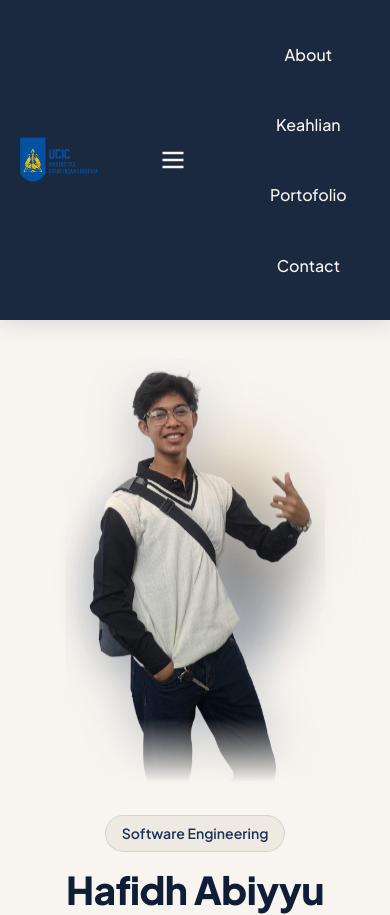
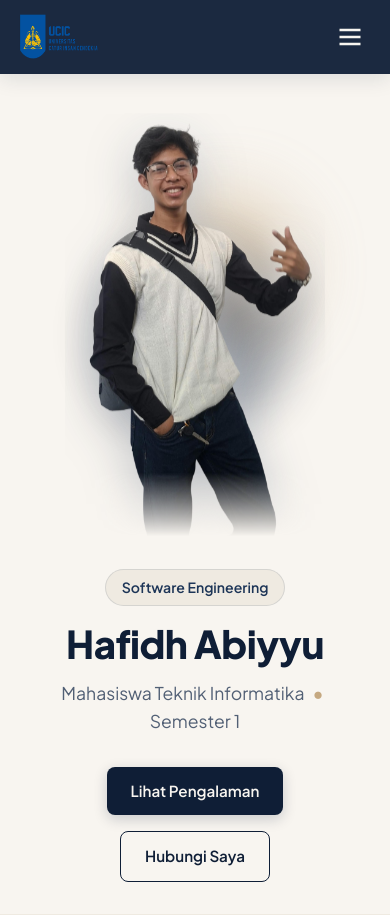
Before and after one commit to abiy001/CV-web, a plain HTML site: page index.html in a window 390 px wide. Shown: the top 915 px of the page. Drawn offline with Linux system fonts and the light colour scheme.

Commit message:
fixing menu bar

```diff
--- a/index.html
+++ b/index.html
@@ -24,12 +24,11 @@
             <input type="checkbox" id="menu-toggle" class="menu-toggle">
             <label for="menu-toggle" class="burger-btn" aria-label="Buka Menu">
                 <svg xmlns="http://www.w3.org/2000/svg" width="28" height="28" fill="currentColor" viewBox="0 0 24 24">
-                    <!--Boxicons v3.0.8 https://boxicons.com | License https://docs.boxicons.com/free-->
                     <path d="M3 5h18v2H3zm0 6h18v2H3zm0 6h18v2H3z"></path>
                 </svg>
             </label>
 
-            <nav>
+            <nav class="nav-menu">
                 <ul class="nav-links">
                     <li><a href="#about">About</a></li>
                     <li><a href="#skills">Keahlian</a></li>
--- a/style.css
+++ b/style.css
@@ -158,25 +158,26 @@ body {
     width: 100%;
 }
 
-/* Responsif Tablet & Mobile */
+/* Responsif Tablet & Mobile (Letakkan di paling bawah style.css) */
 @media (max-width: 768px) {
     .nav-container {
         padding: 0 1.2rem;
     }
 
-    /* Tampilkan Ikon Burger di Layar HP */
+    /* Tampilkan ikon burger di pojok kanan */
     .burger-btn {
         display: flex;
         align-items: center;
         justify-content: center;
+        margin-left: auto;
     }
 
-    .menu-toggle:checked+.burger-btn {
+    .menu-toggle:checked + .burger-btn {
         color: var(--accent-gold);
         background-color: rgba(255, 255, 255, 0.1);
     }
 
-    /* Menu Dropdown Tersembunyi Secara Default */
+    /* Sembunyikan dropdown menu secara default */
     .nav-menu {
         position: absolute;
         top: 100%;
@@ -192,8 +193,8 @@ body {
         box-shadow: 0 12px 24px rgba(15, 30, 54, 0.25);
     }
 
-    /* Tampilkan Menu Saat Checkbox Dicentang */
-    .menu-toggle:checked~.nav-menu {
+    /* Munculkan dropdown menu saat tombol burger diklik */
+    .menu-toggle:checked ~ .nav-menu {
         max-height: 320px;
         opacity: 1;
         border-top: 1px solid rgba(255, 255, 255, 0.1);
@@ -203,7 +204,7 @@ body {
         flex-direction: column;
         align-items: center;
         gap: 0;
-        padding: 0.8rem 0;
+        padding: 0.6rem 0;
     }
 
     .nav-links li {
```
